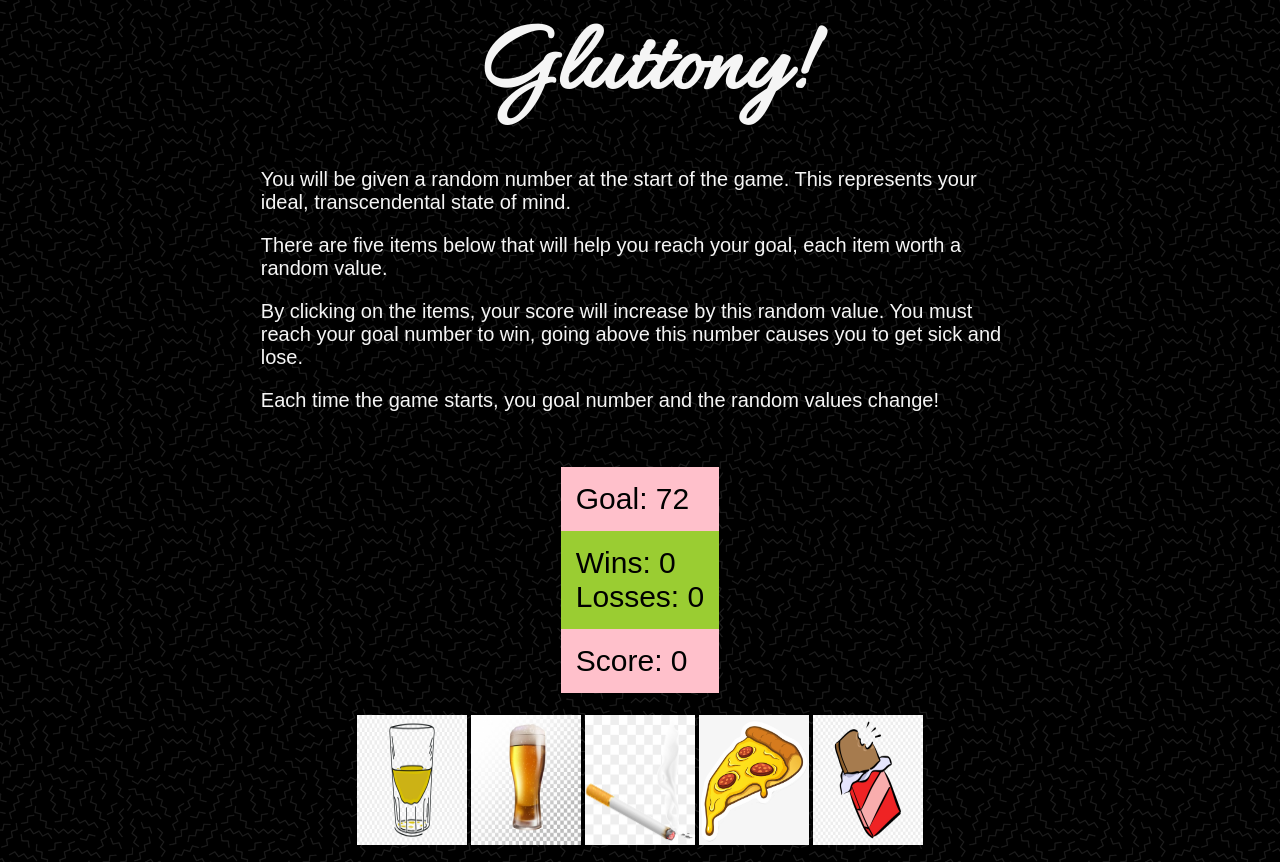
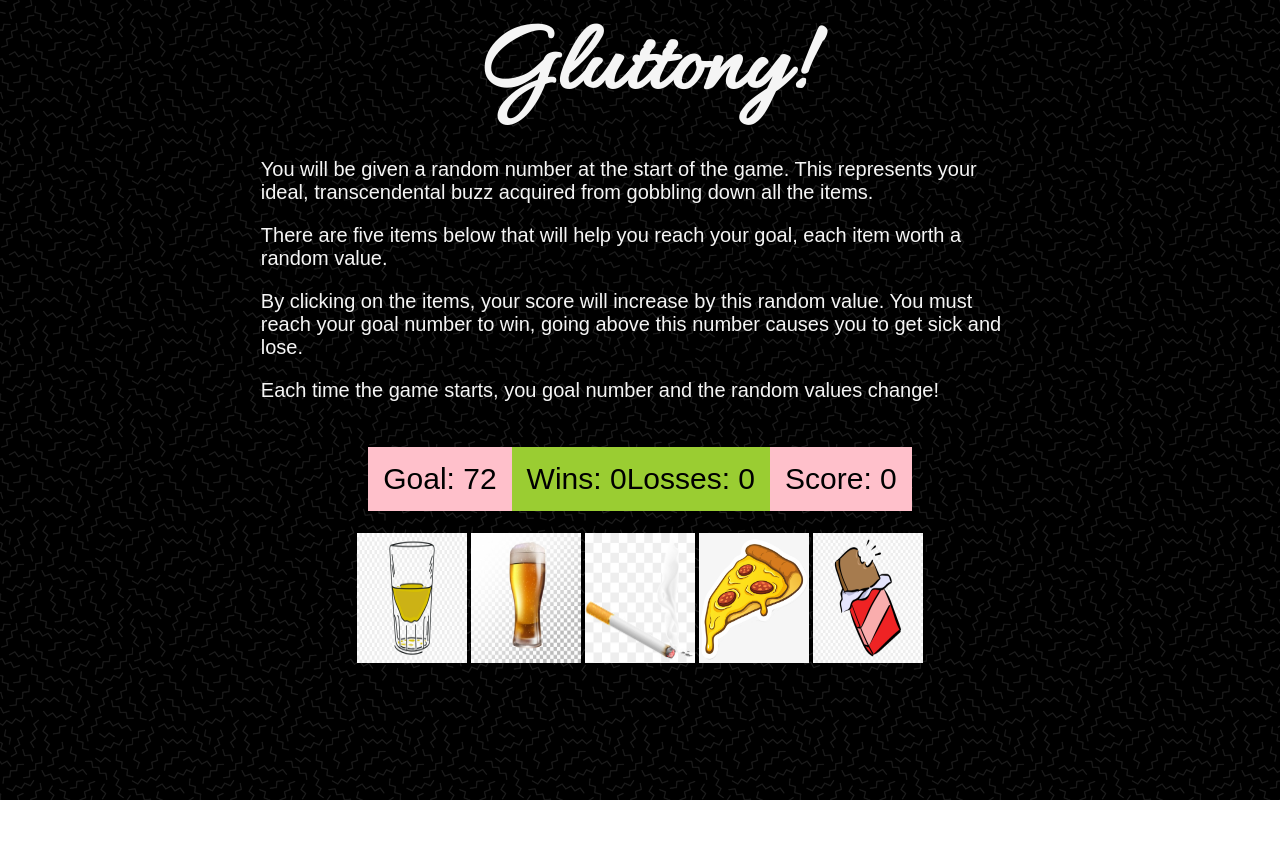
Before and after one commit to NickPrather11/gluttony_game, a plain HTML site: page index.html in a window 1280 px wide. After the commit the page ends 800 px from the top, so only its background shows below. Drawn offline with nearby package versions, Linux system fonts and the light colour scheme.

Commit message:
layout changed, div{display: flex} fixed numsDiv row layout, diminished margins between instructions lines

```diff
--- a/assets/css/style.css
+++ b/assets/css/style.css
@@ -7,6 +7,10 @@ body{
     font-family: Arial, Helvetica, sans-serif;
     color: #f5f5f5;
     font-size: 30px;
+}
+
+div{
+    display: flex;
 }
 
 header{
@@ -33,9 +37,15 @@ h1{
 }
 
 #instructions{
+    flex-direction: column;
     font-size: 20px;
     width: 60%;
     margin: 15px;
+}
+
+P{
+    margin-block-start: 0.5em;
+    margin-block-end: 0.5em;
 }
 
 #numsDiv{
--- a/assets/javascript/game.js
+++ b/assets/javascript/game.js
@@ -46,7 +46,7 @@ buildRanValItems();
 
 // Display goalNum and win/lose count
 $("#goalNum").text("Goal: " + goalNum);
-$("#winLoseCount").html("<div>" + "Wins: " + win + "</div>" + "<div>" + "Losses: " + lose + "</div>");
+$("#winLoseCount").html("<div>" + "Wins: " + win + "</div>" + "  " + "<div>" + "Losses: " + lose + "</div>");
 $("#score").text("Score: " + score);
 
 //click event adding value of each button to score variable plus win/lose if statements
--- a/index.html
+++ b/index.html
@@ -19,7 +19,7 @@
     </header>
 
     <div id="instructions">
-        <p>You will be given a random number at the start of the game. This represents your ideal, transcendental state of mind.</p>
+        <p>You will be given a random number at the start of the game. This represents your ideal, transcendental buzz acquired from gobbling down all the items.</p>
         <p>There are five items below that will help you reach your goal, each item worth a random value.</p>
         <p>By clicking on the items, your score will increase by this random value. You must reach your goal number to win, going above this number causes you to get sick and lose.</p>
         <p>Each time the game starts, you goal number and the random values change!</p>
```
